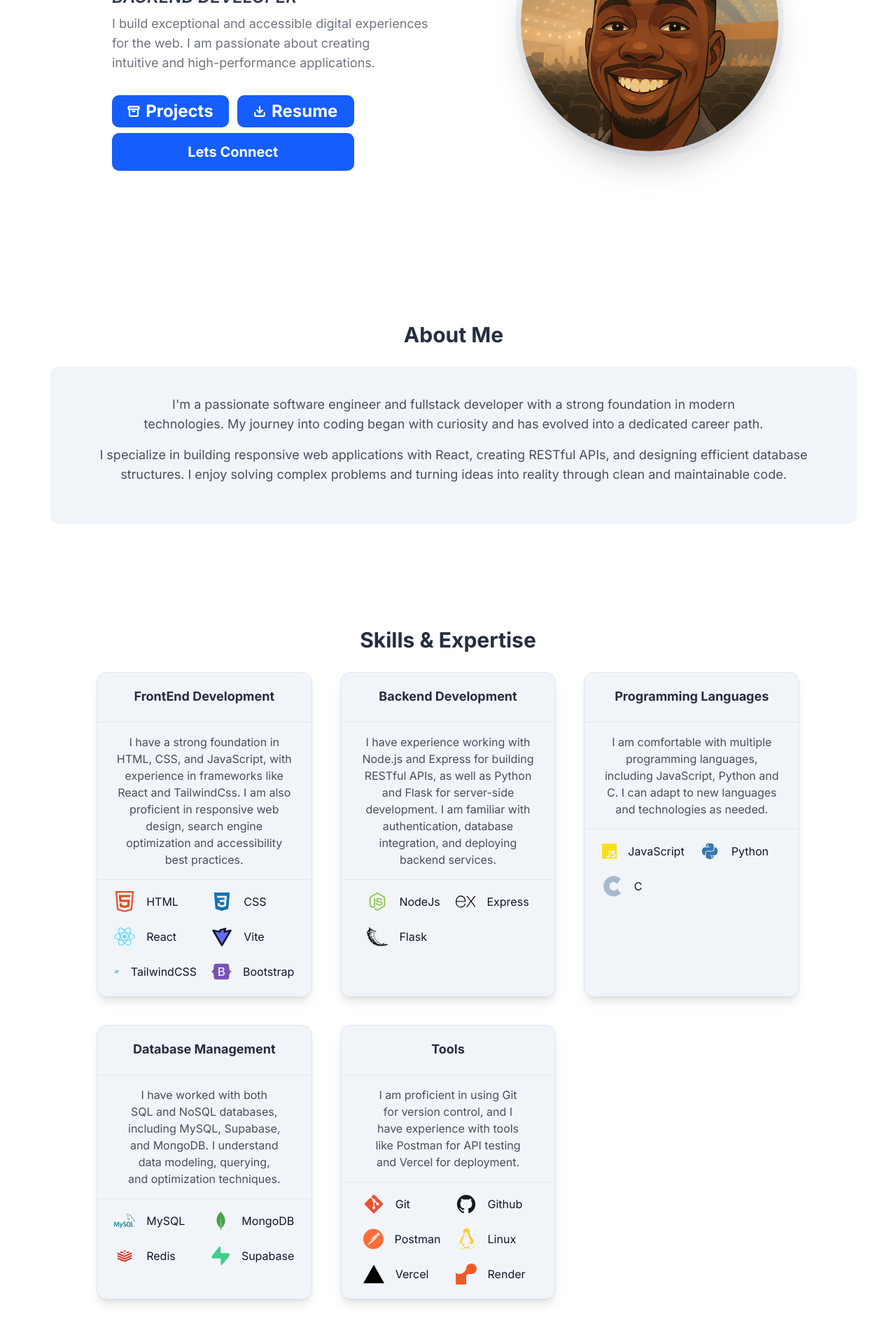
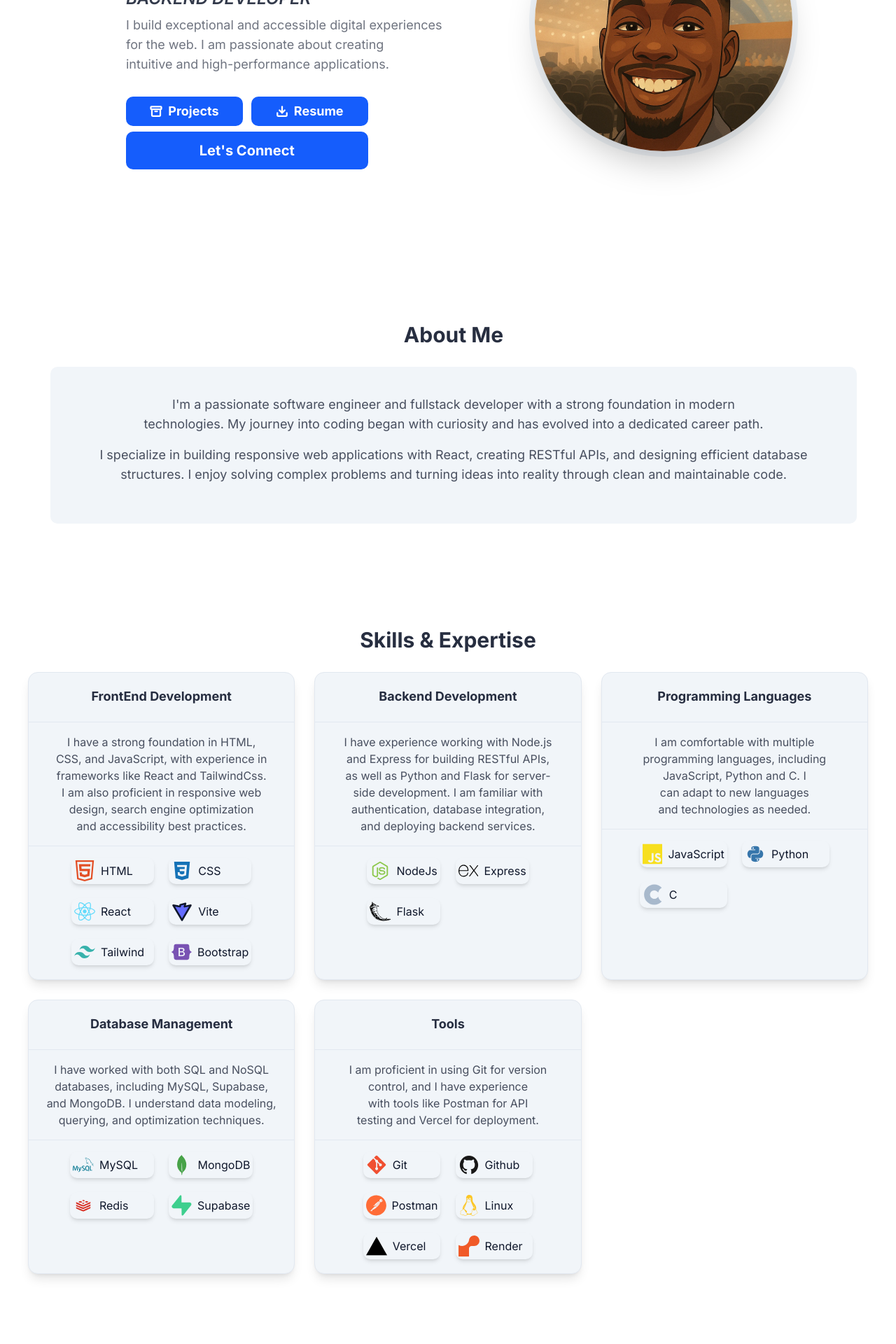
Before and after one commit to Uko1995/Portfolio_site, a React (Vite) app in the folder client/: page / in a window 1280 px wide. Shown: the part 360-2280 px from the top of the page at 70% size. Built offline with nearby package versions, Linux system fonts and the light colour scheme; no server answers.

Commit message:
refactored the components for tablet responsiveness

```diff
--- a/client/src/components/AnimatedTypewriter.jsx
+++ b/client/src/components/AnimatedTypewriter.jsx
@@ -33,7 +33,7 @@ export default function AnimatedTypewriter() {
 
   return (
     <motion.div
-      className={`my-2 text-center text-xl font-semibold text-accent-foreground/85 italic md:text-left md:text-2xl`}
+      className={`my-2 text-center text-xl font-semibold text-accent-foreground/85 italic md:text-2xl lg:text-left`}
       initial={{ opacity: 0, x: 150 }}
       animate={{ opacity: 1, x: 0 }}
       transition={{ duration: 1, delay: 1, ease: "easeInOut" }}
--- a/client/src/components/Contacts.jsx
+++ b/client/src/components/Contacts.jsx
@@ -20,7 +20,7 @@ export default function Contacts() {
           new opportunities, collaborations, or even a friendly chat. Feel free
           to reach out through any of the platforms below.
         </p>
-        <div className="flex w-full flex-col items-center justify-center gap-15 md:flex-row">
+        <div className="flex w-full flex-col items-center justify-center gap-15 lg:flex-row">
           <div className="flex w-full flex-col items-center justify-center rounded-lg bg-primary p-5 py-21.5 text-primary-foreground dark:bg-primary-foreground dark:text-primary">
             <p className="antialaised mb-5 text-lg font-semibold">
               You can connect with me on:
--- a/client/src/components/Header.jsx
+++ b/client/src/components/Header.jsx
@@ -48,7 +48,7 @@ export default function Header() {
 
       <div className="flex items-center justify-end space-x-1">
         {/* Desktop navigation */}
-        <nav className="hidden items-center space-x-8 text-sm md:flex">
+        <nav className="hidden items-center space-x-8 text-sm lg:flex">
           {links.map((link) => (
             <a
               aria-label={link.name}
@@ -77,14 +77,14 @@ export default function Header() {
         {/* mobile open button */}
 
         <button
-          className="cursor-pointer bg-inherit transition-transform duration-200 ease-in-out md:hidden"
+          className="cursor-pointer bg-inherit transition-transform duration-200 ease-in-out lg:hidden"
           onClick={() => setIsMenuOpen(!isMenuOpen)}
         >
           {isMenuOpen ? <X /> : <Menu />}
         </button>
         {/* mobile navigation */}
         {isMenuOpen && (
-          <nav className="absolute top-full right-0 left-0 animate-collapsible-down bg-background shadow-md transition-all duration-300 md:hidden">
+          <nav className="absolute top-full right-0 left-0 animate-collapsible-down bg-background shadow-md transition-all duration-300 lg:hidden">
             <div className="container mx-auto flex flex-col items-center space-y-1 px-4 py-4">
               {links.map((item) => (
                 <>
--- a/client/src/components/Hero.jsx
+++ b/client/src/components/Hero.jsx
@@ -7,10 +7,10 @@ import AnimatedTypewriter from "./AnimatedTypewriter";
 export default function Introduction() {
   return (
     <section
-      className="-mt-16 flex min-h-dvh w-full flex-col items-center justify-center gap-0 px-1 py-20 md:min-h-screen md:flex-row"
+      className="-mt-16 flex min-h-dvh w-full flex-col items-center justify-center gap-0 px-1 py-20 md:mx-5 md:min-h-screen lg:flex-row"
       id="home"
     >
-      <div className="mt-10 mb-10 flex max-w-3xl flex-col justify-center text-center sm:text-2xl md:mt-20 md:text-left">
+      <div className="mt-10 mb-10 flex max-w-3xl flex-col justify-center text-center sm:text-2xl md:mt-20 md:text-center lg:text-left">
         <motion.h1
           initial={{ opacity: 0 }}
           animate={{ opacity: 1 }}
@@ -19,9 +19,9 @@ export default function Introduction() {
           viewport={{ once: true }}
           className="my-5 font-inter text-7xl font-black tracking-wide text-foreground/90 md:text-5xl md:text-[3.75rem] lg:text-[4.5rem]"
         >
-          <span className="sm:text-left">UKO </span>
+          <span className="">UKO </span>
 
-          <span className="sm:text-left">UWATT</span>
+          <span className="">UWATT</span>
         </motion.h1>
         <AnimatedTypewriter />
         <motion.p
@@ -30,7 +30,7 @@ export default function Introduction() {
           transition={{ duration: 1, delay: 1, ease: "easeInOut" }}
           exit={{ duration: 0.5 }}
           viewport={{ once: true }}
-          className="mx-auto mb-8 w-full max-w-xl text-center text-balance text-primary/60 md:mx-0 md:text-left md:text-lg"
+          className="md:mx- mx-auto mb-8 w-full max-w-xl text-center text-balance text-primary/60 md:text-lg lg:text-left"
         >
           I build exceptional and accessible digital experiences for the web. I
           am passionate about creating intuitive and high-performance
@@ -41,7 +41,7 @@ export default function Introduction() {
           animate={{ opacity: 1, y: 0 }}
           transition={{ duration: 1, delay: 0.5, ease: "easeInOut" }}
           viewport={{ once: true }}
-          className="mx-auto grid w-3/5 grid-cols-1 justify-center gap-4 md:mx-0 md:gap-2"
+          className="mx-auto flex w-3/5 flex-col justify-center gap-4 md:mx-auto md:gap-2 lg:mx-0"
         >
           <div className="flex w-full items-center justify-center gap-3">
             <Button
@@ -54,7 +54,8 @@ export default function Introduction() {
                 }
               }}
             >
-              <Archive size={18} strokeWidth={3} /> Projects
+              <Archive size={18} strokeWidth={3} />{" "}
+              <p className="md:text-lg lg:text-lg">Projects</p>
             </Button>
             <Button
               type="info"
@@ -65,7 +66,8 @@ export default function Introduction() {
                 link.click();
               }}
             >
-              <Download size={18} strokeWidth={3} /> Resume
+              <Download size={18} strokeWidth={3} />{" "}
+              <p className="md:text-lg lg:text-lg">Resume</p>
             </Button>
           </div>
           <Button
@@ -78,7 +80,7 @@ export default function Introduction() {
                 ?.scrollIntoView({ behavior: "smooth" });
             }}
           >
-            Lets Connect
+            <p className="md:text-2xl lg:text-xl">Let's Connect</p>
           </Button>
         </motion.div>
       </div>
--- a/client/src/components/Projects.jsx
+++ b/client/src/components/Projects.jsx
@@ -43,7 +43,7 @@ const ProjectData = [
     type: "backend",
   },
   {
-    name: "FashionSmith Clothing",
+    name: "FashionSmith",
     description:
       "A custom menswear e-commerce platform for a bespoke tailoring brand. Users can browse collections, place orders, upload measurements, make payments, and manage their accounts through an intuitive and secure interface.",
     image: "",
@@ -68,7 +68,7 @@ export default function Projects() {
   return (
     <section
       id="projects"
-      className="mx-5 my-30 min-h-dvh scroll-mt-24 py-5 text-primary md:mx-20"
+      className="mx-5 my-30 min-h-dvh scroll-mt-24 py-5 text-primary md:mx-5 lg:mx-15"
     >
       <h1 className="mx-auto mb-8 w-fit px-5 py-2 text-4xl font-bold md:text-3xl">
         Projects
--- a/client/src/components/Skill.jsx
+++ b/client/src/components/Skill.jsx
@@ -1,7 +1,7 @@
 export default function Skill({ skill }) {
   const { img: Icon, name, color } = skill;
   return (
-    <div className="flex w-99/100 flex-row items-center justify-start gap-4">
+    <div className="flex w-99/100 flex-row items-center justify-start gap-2 rounded-lg bg-accent p-1 text-primary shadow-md hover:scale-105 hover:transition-all hover:duration-300 hover:ease-in-out">
       <Icon size={30} fill={color} />
       <h3>{name}</h3>
     </div>
--- a/client/src/components/Skills.jsx
+++ b/client/src/components/Skills.jsx
@@ -13,7 +13,10 @@ import SkillsCard from "./SkillsCard";
 
 export default function Skills() {
   return (
-    <section id="skills" className="mx-3 my-30 min-h-screen scroll-mt-24">
+    <section
+      id="skills"
+      className="mx-3 my-30 min-h-screen scroll-mt-24 lg:mx-10"
+    >
       <h1 className="w-full px-5 py-2 pb-7 text-center text-4xl font-bold text-primary/90 md:text-3xl">
         Skills & Expertise
       </h1>
@@ -22,7 +25,7 @@ export default function Skills() {
         whileInView={{ opacity: 1, y: 0 }}
         transition={{ duration: 0.5, delay: 0.2, ease: "easeInOut" }}
         viewport={{ once: true }}
-        className="mx-auto grid w-8/10 grid-cols-1 gap-10 md:grid-cols-2 lg:grid-cols-3"
+        className="mx-auto grid w-19/20 grid-cols-1 gap-7 md:grid-cols-2 lg:w-full lg:grid-cols-3"
       >
         <SkillsCard
           title="FrontEnd Development"
--- a/client/src/components/SkillsCard.jsx
+++ b/client/src/components/SkillsCard.jsx
@@ -15,7 +15,7 @@ export default function SkillsCard({
   titleNumber = 0,
 }) {
   return (
-    <Card className="mx-auto w-full max-w-lg bg-accent text-primary shadow-lg hover:scale-105 hover:transition-all hover:duration-300 hover:ease-in-out">
+    <Card className="mx-auto w-full bg-accent text-primary shadow-lg hover:scale-105 hover:transition-all hover:duration-300 hover:ease-in-out">
       <CardHeader>
         <CardTitle
           className={`text-center text-2xl font-bold text-primary/90 md:text-lg`}
@@ -25,7 +25,7 @@ export default function SkillsCard({
       </CardHeader>
       <hr />
       <CardContent>
-        <p className="text-center text-lg text-balance text-primary/75 md:text-base">
+        <p className="text-center text-lg text-balance text-primary/75 lg:text-base">
           {description}
         </p>
       </CardContent>
--- a/client/src/utils/skills.js
+++ b/client/src/utils/skills.js
@@ -54,7 +54,7 @@ export const techStack = [
   { img: TbBrandVite, name: "Vite", section: "frontend", color: "#646CFF" },
   {
     img: RiTailwindCssFill,
-    name: "TailwindCSS",
+    name: "Tailwind",
     section: "frontend",
     color: "#38B2AC",
   },
```
